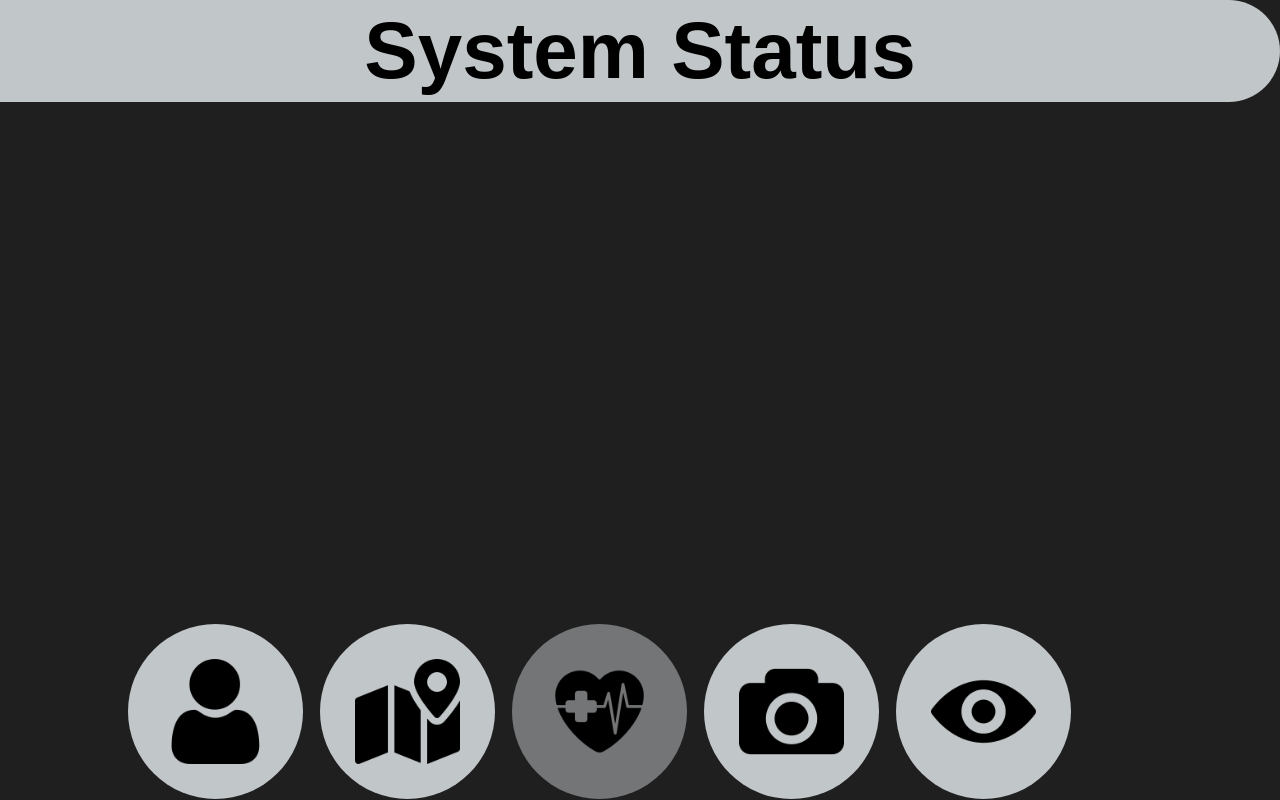
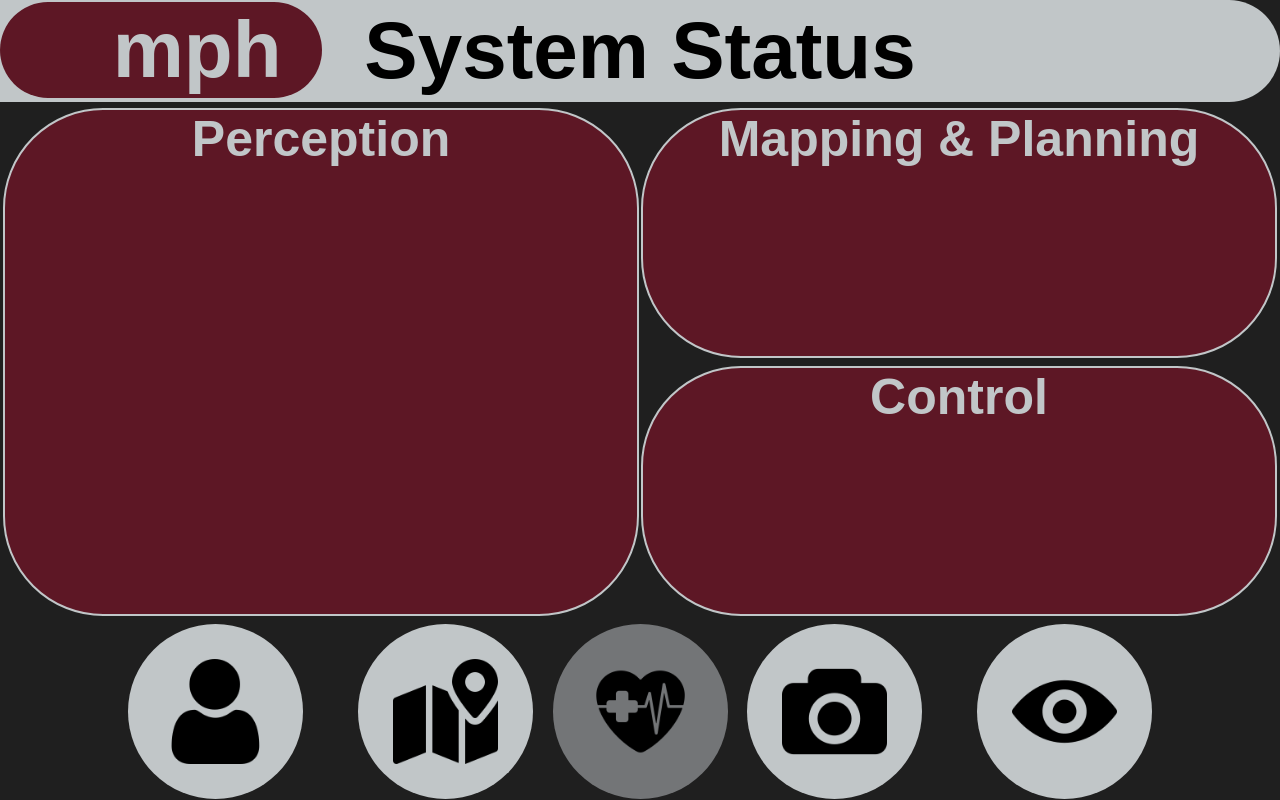
Before and after one commit to HBWright/CAVS-Group-2-HCI, a React (Vite) app in the folder CavsUI/CavsUiReact/: page /operatorSys in a window 1280 px wide. Built offline with nearby package versions, Linux system fonts and the light colour scheme.

Commit message:
Completed Camera Page for Operator
Mostly Complete Camera Page for the Operator profile. Fixed positioning of buttons

```diff
--- a/CavsUI/CavsUiReact/src/Operator/OperatorCameraPage.tsx
+++ b/CavsUI/CavsUiReact/src/Operator/OperatorCameraPage.tsx
@@ -29,6 +29,7 @@ function OperatorCam() {
         onClick={() => navigate("/operatorSens")}
       ></button>
       <div className={shapes.OperatorBanner}>Camera</div>
+      <div className={shapes.OperatorSpd}>mph</div>
     </div>
   );
 }
--- a/CavsUI/CavsUiReact/src/Operator/OperatorMapStyle.module.css
+++ b/CavsUI/CavsUiReact/src/Operator/OperatorMapStyle.module.css
@@ -101,7 +101,7 @@
 
 /* Camera */
 .OperatorBoxCam{
-    /* Font */
+    /* Text */
     font-family: 'Arial';
     font-size: 20px;
     font-weight: bold;
@@ -133,3 +133,69 @@
     /* Color */
     background-color: #C1C6C8;
 }
+
+/* Perception */
+.OperatorSysBoxPerc{
+    /* Text */
+    font-family: 'Arial';
+    font-size: 50px;
+    font-weight: bold;
+    color: #C1C6C8;
+    display: flex;
+    justify-content: center;
+    /* Dimensions */
+    width: 49.35%;
+    height: 63%;
+    position: absolute;
+    z-index: 3;
+    top: 13.5%;
+    left: .25%;
+    border: 2px solid #C1C6C8;
+    border-radius: 100px 100px 100px 100px; /* top-left, top-right, bottom-right, bottom-left */
+    /* Color */
+    background-color: #5D1725;
+}
+
+/* Mapping and Planning */
+.OperatorSysBoxCrtl{
+    /* Text */
+    font-family: 'Arial';
+    font-size: 50px;
+    font-weight: bold;
+    color: #C1C6C8;
+    display: flex;
+    justify-content: center;
+    /* Dimensions */
+    width: 49.35%;
+    height: 30.75%;
+    position: absolute;
+    z-index: 3;
+    top: 45.75%;
+    right: .25%;
+    border: 2px solid #C1C6C8;
+    border-radius: 100px 100px 100px 100px; /* top-left, top-right, bottom-right, bottom-left */
+    /* Color */
+    background-color: #5D1725;
+}
+
+/* Control */
+.OperatorSysBoxPlan{
+    /* Text */
+    font-family: 'Arial';
+    font-size: 50px;
+    font-weight: bold;
+    color: #C1C6C8;
+    display: flex;
+    justify-content: center;
+    /* Dimensions */
+    width: 49.35%;
+    height: 30.75%;
+    position: absolute;
+    z-index: 3;
+    top: 13.5%;
+    right: .25%;
+    border: 2px solid #C1C6C8;
+    border-radius: 100px 100px 100px 100px; /* top-left, top-right, bottom-right, bottom-left */
+    /* Color */
+    background-color: #5D1725;
+}
--- a/CavsUI/CavsUiReact/src/Operator/OperatorPageButtons.module.css
+++ b/CavsUI/CavsUiReact/src/Operator/OperatorPageButtons.module.css
@@ -30,7 +30,7 @@
     /* Position */
     position: absolute;
     top: 78%;
-    left: 25%;
+    left: 28%;
     /* Image*/
     background-image: url("../assets/map.png"); /* image: Flaticon.com Pixel Perfect */
     background-size: 60%;
@@ -50,7 +50,7 @@
     /* Position */
     position: absolute;
     top: 78%;
-    left: 40%;
+    align-items: center;
     /* Image*/
     background-image: url("../assets/sysDiag.png"); /* image: Flaticon.com Gravisio */
     background-size: 60%;
@@ -70,7 +70,7 @@
     /* Position */
     position: absolute;
     top: 78%;
-    left: 55%;
+    right: 28%;
     /* Image*/
     background-image: url("../assets/camera.png"); /* image: Flaticon.com Freepik */
     background-size: 60%;
@@ -90,7 +90,7 @@
     /* Position */
     position: absolute;
     top: 78%;
-    left: 70%;
+    right: 10%;
     /* Image*/
     background-image: url("../assets/eye.png"); /* image: Flaticon.com Gregor Cresnar */
     background-size: 60%;
--- a/CavsUI/CavsUiReact/src/Operator/OperatorSensoryPage.tsx
+++ b/CavsUI/CavsUiReact/src/Operator/OperatorSensoryPage.tsx
@@ -29,6 +29,7 @@ function OperatorSens() {
       ${styles.ButtonActive}`}
       ></button>
       <div className={shapes.OperatorBanner}>Sensory Data</div>
+      <div className={shapes.OperatorSpd}>mph</div>
     </div>
   );
 }
--- a/CavsUI/CavsUiReact/src/Operator/OperatorSystemPage.tsx
+++ b/CavsUI/CavsUiReact/src/Operator/OperatorSystemPage.tsx
@@ -29,6 +29,10 @@ function OperatorSys() {
         onClick={() => navigate("/operatorSens")}
       ></button>
       <div className={shapes.OperatorBanner}>System Status</div>
+      <div className={shapes.OperatorSpd}>mph</div>
+      <div className={shapes.OperatorSysBoxPlan}>Mapping & Planning</div>
+      <div className={shapes.OperatorSysBoxCrtl}>Control</div>
+      <div className={shapes.OperatorSysBoxPerc}>Perception</div>
     </div>
   );
 }
```
